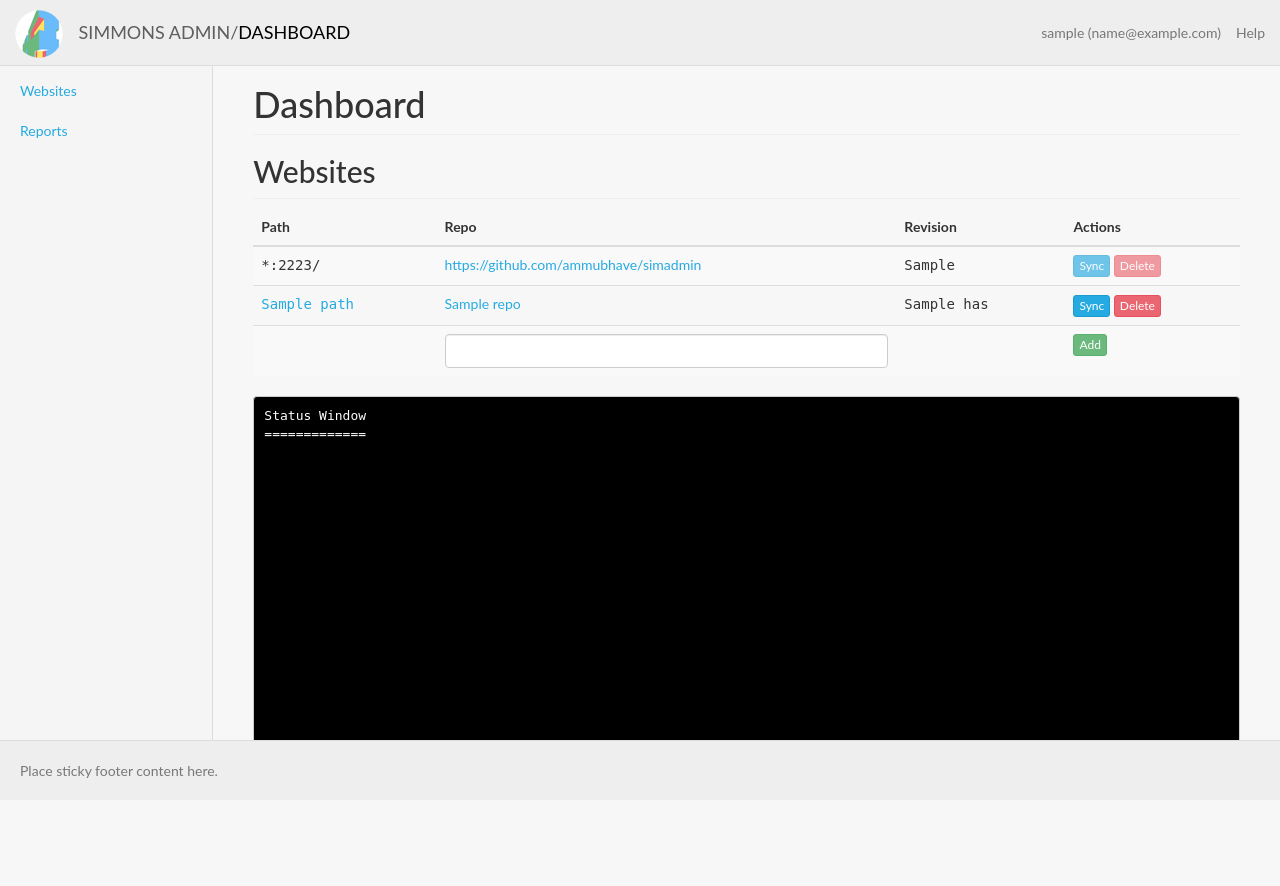
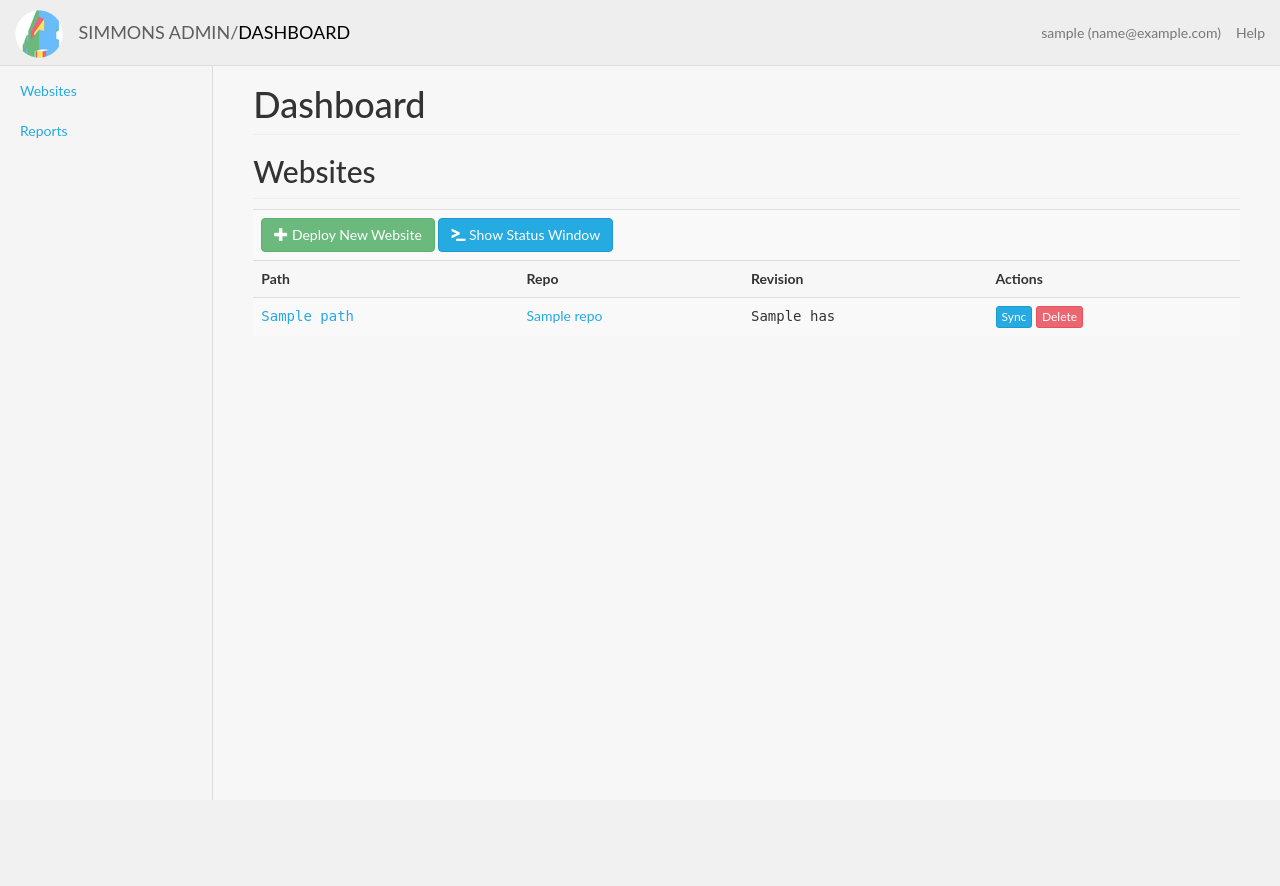
Before and after one commit to ammubhave/simadmin, a Django app: template templates/home.html in a window 1280 px wide. After the commit the page ends 800 px from the top, so only its background shows below. Run offline with Django 3.2, Linux system fonts and the light colour scheme; the template is opened without the code that fills it: most values are stand-ins (such as "Sample title", 1, 10 or a date in 2020); some libraries are stand-ins or nearby versions.

Commit message:
make simadmin not require meta/config.json

```diff
--- a/simadmin/settings.py
+++ b/simadmin/settings.py
@@ -12,6 +12,10 @@ https://docs.djangoproject.com/en/1.7/ref/settings/
 import os
 BASE_DIR = os.path.dirname(os.path.dirname(__file__))
 
+import siteadmin.fstasks as fstasks
+
+EXTERNAL_CONFIG = os.environ['EXTERNAL_CONFIG']
+WEB_ROOT = '/var/www/web_root'
 
 # Quick-start development settings - unsuitable for production
 # See https://docs.djangoproject.com/en/1.7/howto/deployment/checklist/
--- a/simadmin/settings_local.py
+++ b/simadmin/settings_local.py
@@ -12,6 +12,7 @@ https://docs.djangoproject.com/en/1.7/ref/settings/
 import os
 BASE_DIR = os.path.dirname(os.path.dirname(__file__))
 
+import siteadmin.fstasks_local as FSTASKS
 
 # Quick-start development settings - unsuitable for production
 # See https://docs.djangoproject.com/en/1.7/howto/deployment/checklist/
--- a/static/css/dashboard.css
+++ b/static/css/dashboard.css
@@ -5,7 +5,6 @@
 /* Move down content because we have a fixed navbar that is 50px tall */
 body {
   padding-top: 65px;
-  margin-bottom: 60px;
 }
 
 
@@ -38,7 +37,7 @@ body {
   .sidebar {
     position: fixed;
     top: 51px;
-    bottom: 60px;
+    bottom: 0px;
     left: 0;
     z-index: 1000;
     display: block;
@@ -53,7 +52,7 @@ body {
 /* Sidebar navigation */
 .nav-sidebar {
   margin-right: -21px; /* 20px padding + 1px border */
-  margin-bottom: 20px;
+  /*margin-bottom: 20px;*/
   margin-left: -20px;
 }
 .nav-sidebar > li > a {
--- a/static/js/dashboard.js
+++ b/static/js/dashboard.js
@@ -24,11 +24,22 @@ function post_to_get_response(endpoint, post_data) {
     })
     .done(function(data)
     {
-        $('#status_window').append("\n============ DONE ============\n Reload this page to see the changes.\n");
+        $('#status_window').append("\n============ DONE ============\nReload this page to see the changes.\n\n");
     })
     .fail(function(data)
     {
-        $('#status_window').append("\n============ ERROR ============\n");
+        $('#status_window').append("\n============ ERROR ============\n\n");
     });
     //console.log('Request Sent');
 }
+
+function _hide_all_website_types() {
+    $('#new-website-type-group-static').hide();
+}
+function new_website_type_changed() {
+    _hide_all_website_types();
+    var type = $('#new-website-type').val();
+    if (type == 'static') {
+        $('#new-website-type-group-static').show();
+    }
+}
--- a/templates/base.html
+++ b/templates/base.html
@@ -68,9 +68,9 @@
       </div>
     </div>
 
-    <footer class="footer">
+    <!--footer class="footer">
       <p class="text-muted">Place sticky footer content here.</p>
-    </footer>
+    </footer-->
 
     <!-- Bootstrap core JavaScript
     ================================================== -->
@@ -79,6 +79,7 @@
     <script src="{% static 'js/jquery.cookie.js' %}"></script>
     <script src="{% static 'js/bootstrap.min.js' %}"></script>
     <!-- IE10 viewport hack for Surface/desktop Windows 8 bug -->
+    <script src="{% static 'js/dashboard.js' %}"></script>
     <script src="../../assets/js/ie10-viewport-bug-workaround.js"></script>
 
     <script type="text/javascript">
--- a/templates/home.html
+++ b/templates/home.html
@@ -2,7 +2,6 @@
 {% load staticfiles %}
 
 {% block header %}
-  <script src="{% static 'js/dashboard.js' %}"></script>
 {% endblock %}
 
 {% block content %}
@@ -14,23 +13,18 @@
   {% endif %}
   <div class="table-responsive">
     <table class="table table-striped">
-      <thead>
+        <tr>
+          <td colspan="4">
+            <button type="button" class="btn btn-s btn-success" data-toggle="modal" data-target=".add-website-modal"><span class="glyphicon glyphicon-plus" aria-hidden="true"></span> Deploy New Website</button>
+            <button type="button" class="btn btn-s btn-primary" data-toggle="modal" data-target=".status-window-modal"><span class="glyphicon glyphicon-console" aria-hidden="true"></span> Show Status Window</button>
+          </td>
+          <!-- <button type="button" class="btn btn-s btn-success" onclick="post_to_get_response('/_/website/add', {'repo': $('#new_website_repo').val()});"><span class="glyphicon glyphicon-plus" aria-hidden="true"></span> Add</button> -->
+        </tr>
         <tr>
           <th>Path</th>
           <th>Repo</th>
           <th>Revision</th>
           <th>Actions</th>
-        </tr>
-      </thead>
-      <tbody>
-        <tr>
-          <td style="font-family: monospace">*:2223/</td>
-          <td><a href="https://github.com/ammubhave/simadmin" target="_blank">https://github.com/ammubhave/simadmin</a></td>
-          <td style="font-family: monospace">{{ simadmin_has }}</td>
-          <td>
-            <button type="button" class="btn btn-xs btn-primary" disabled>Sync</button>
-            <button type="button" class="btn btn-xs btn-danger" disabled>Delete</button>
-          </td>
         </tr>
         {% for website in websites %}
         <tr>
@@ -38,22 +32,76 @@
           <td><a href="{{ website.repo }}" target="_blank">{{ website.repo }}</a></td>
           <td style="font-family: monospace">{{ website.has }}</td>
           <td>
-            <button type="button" class="btn btn-xs btn-primary" onclick="post_to_get_response('/_/website/sync', {'id': '{{ website.name }}'});">Sync</button>
-            <button type="button" class="btn btn-xs btn-danger" onclick="if(confirm('Are you sure you want to delete {{ website.name }}?')) { post_to_get_response('/_/website/remove', {'id': '{{ website.name }}'}); }">Delete</button>
+            <button type="button" class="btn btn-xs btn-primary" onclick="post_to_get_response('/_/website/sync', {'path': '{{ website.path }}'}); $('.status-window-modal').modal('show');">Sync</button>
+            <button type="button" class="btn btn-xs btn-danger" onclick="if(confirm('Are you sure you want to delete {{ website.path }}?')) { post_to_get_response('/_/website/remove', {'path': '{{ website.path }}'}); $('.status-window-modal').modal('show'); }">Delete</button>
           </td>
         </tr>
         {% endfor %}
-        <tr>
-          <td></td>
-          <td><input type="text" style="width: 100%" class="form-control" id="new_website_repo" /></td>
-          <td></td>
-          <td><button type="button" class="btn btn-xs btn-success" onclick="post_to_get_response('/_/website/add', {'repo': $('#new_website_repo').val()});">Add</button></td>
-        </tr>
-      </tbody>
     </table>
   </div>
-<pre id="status_window" style="background-color: black; height: 400px; color: white; padding: 10px; font-family: monospace">
-Status Window
-=============
-</pre>
+
+<div class="modal fade add-website-modal" tabindex="-1" role="dialog" aria-labelledby="Add Website" aria-hidden="true">
+  <div class="modal-dialog modal-lg">
+    <div class="modal-content">
+      <div class="modal-header">
+        <button type="button" class="close" data-dismiss="modal" aria-label="Close"><span aria-hidden="true">&times;</span></button>
+        <h4 class="modal-title"><span class="glyphicon glyphicon-plus" aria-hidden="true"></span> Deploy New Website</h4>
+      </div>
+      <div class="modal-body">
+        <form class="form-horizontal">
+          <div class="form-group">
+            <label for="new-website-deploy-path" class="col-sm-2 control-label">Deploy path</label>
+            <div class="col-sm-3 control-label">
+              http://simmons-dev.mit.edu/
+            </div>
+            <div class="col-sm-7">
+              <input type="text" class="form-control" id="new-website-deploy-path" placeholder="path">
+            </div>
+          </div>
+          <div class="form-group">
+            <label for="new-website-repo" class="col-sm-2 control-label">Git Repo URL</label>
+            <div class="col-sm-10">
+              <input type="text" class="form-control" id="new-website-repo" placeholder="https://github.com/simmons-tech/directory">
+            </div>
+          </div>
+          <div class="form-group">
+            <label for="new-website-type" class="col-sm-2 control-label">Type</label>
+            <div class="col-sm-10">
+              <select id="new-website-type" onchange="new_website_type_changed()" class="form-control">
+                <option value="static">Static</option>
+              </select>
+            </div>
+          </div>
+          <div id="new-website-type-group-static">
+            <div class="form-group">
+              <label for="new-website-static-serve-root" class="col-sm-2 control-label">Serve Root</label>
+              <div class="col-sm-10">
+                <input type="text" class="form-control" id="new-website-static-serve-root" placeholder="srv">
+              </div>
+            </div>
+          </div>
+        </form>
+      </div>
+      <div class="modal-footer">
+        <button type="button" class="btn btn-default" data-dismiss="modal">Close</button>
+        <button type="button" class="btn btn-primary" onclick="post_to_get_response('/_/website/add', {'path': $('#new-website-deploy-path').val(), 'repo': $('#new-website-repo').val(), 'type': $('#new-website-type').val(), 'static-serve-root': $('#new-website-static-serve-root').val()}); $('.add-website-modal').modal('hide'); $('.status-window-modal').modal('show');">Deploy</button>
+      </div>
+    </div>
+  </div>
+</div>
+
+<div class="modal fade status-window-modal" tabindex="-1" role="dialog" aria-labelledby="Add Website" aria-hidden="true">
+  <div class="modal-dialog modal-lg">
+    <div class="modal-content">
+      <div class="modal-header">
+        <button type="button" class="close" data-dismiss="modal" aria-label="Close"><span aria-hidden="true">&times;</span></button>
+        <h4 class="modal-title"><span class="glyphicon glyphicon-console" aria-hidden="true"></span> Status Window</h4>
+      </div>
+      <div class="modal-body">
+        <pre id="status_window" style="background-color: black; height: 400px; color: white; padding: 10px; font-family: monospace"></pre>
+      </div>
+    </div>
+  </div>
+</div>
+
 {% endblock %}
```
Also changed, not shown: fabfile.py (+33 -19 lines), siteadmin/fstasks.py (added, +114 -0 lines), siteadmin/fstasks_local.py (added, +44 -0 lines), siteadmin/views.py (+14 -93 lines).
